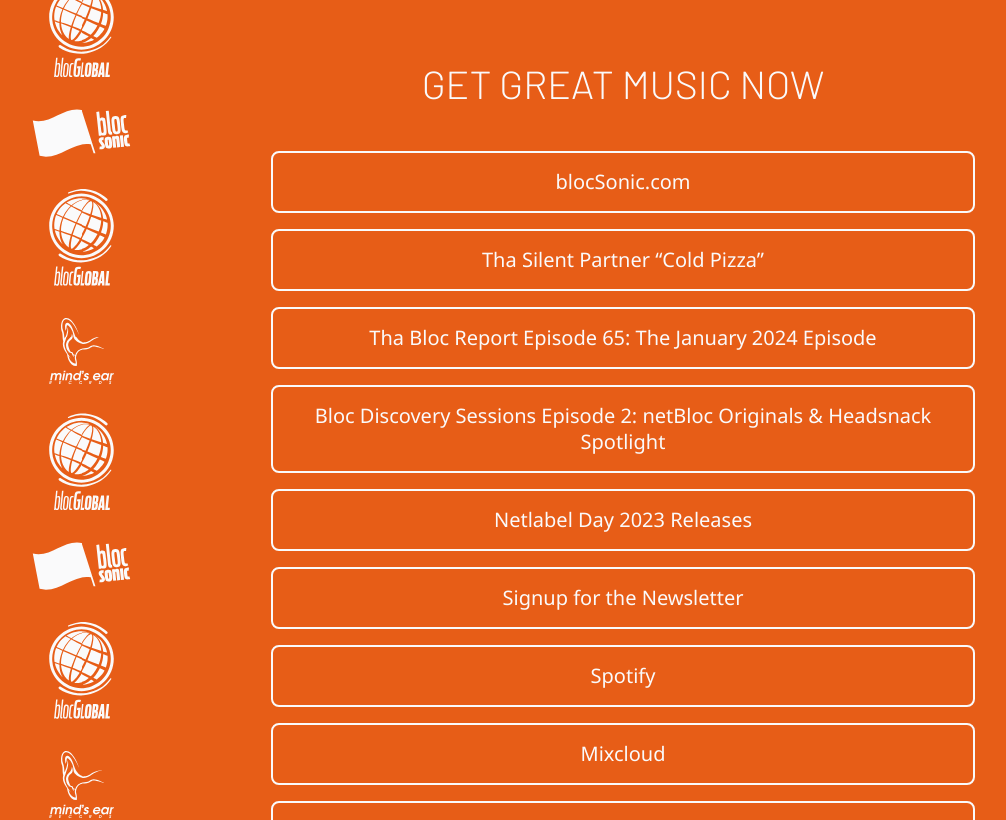
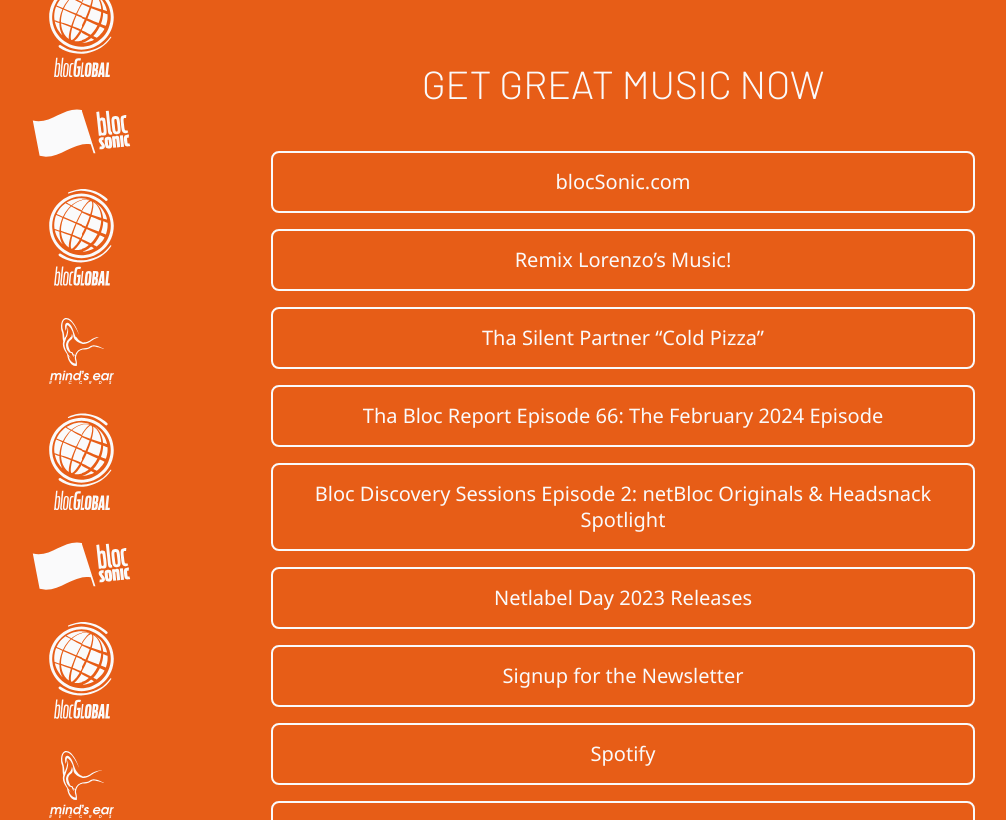
Before and after one commit to blocglobal/bloclinks.com, a Next.js app: page / in a window 1280 px wide. Shown: the top 820 px of the page, without its empty margins (17-1023 px from the left). Built offline with nearby package versions, Linux system fonts and the light colour scheme.

Commit message:
Add Lorenzo's Music remix event and TBR 66

```diff
--- a/src/pages/index.js
+++ b/src/pages/index.js
@@ -44,11 +44,14 @@
         <h2>Get great music now</h2>
         <nav>
           <BlocLink href="https://blocsonic.com">blocSonic.com</BlocLink>
+          <BlocLink href="https://lorenzosmusic.blocsonic.com/">
+            Remix Lorenzo’s Music!
+          </BlocLink>
           <BlocLink href="https://blocsonic.com/releases/tha-silent-partner/cold-pizza">
             Tha Silent Partner “Cold Pizza”
           </BlocLink>
-          <BlocLink href="https://blocsonic.com/bloccasts/episode/the-january-2024-episode">
-            Tha Bloc Report Episode 65: The January 2024 Episode
+          <BlocLink href="https://blocsonic.com/bloccasts/episode/the-february-2024-episode">
+            Tha Bloc Report Episode 66: The February 2024 Episode
           </BlocLink>
           <BlocLink href="https://blocsonic.com/bloccasts/episode/netbloc-originals-headsnack-spotlight">
             Bloc Discovery Sessions Episode 2: netBloc Originals & Headsnack
```
